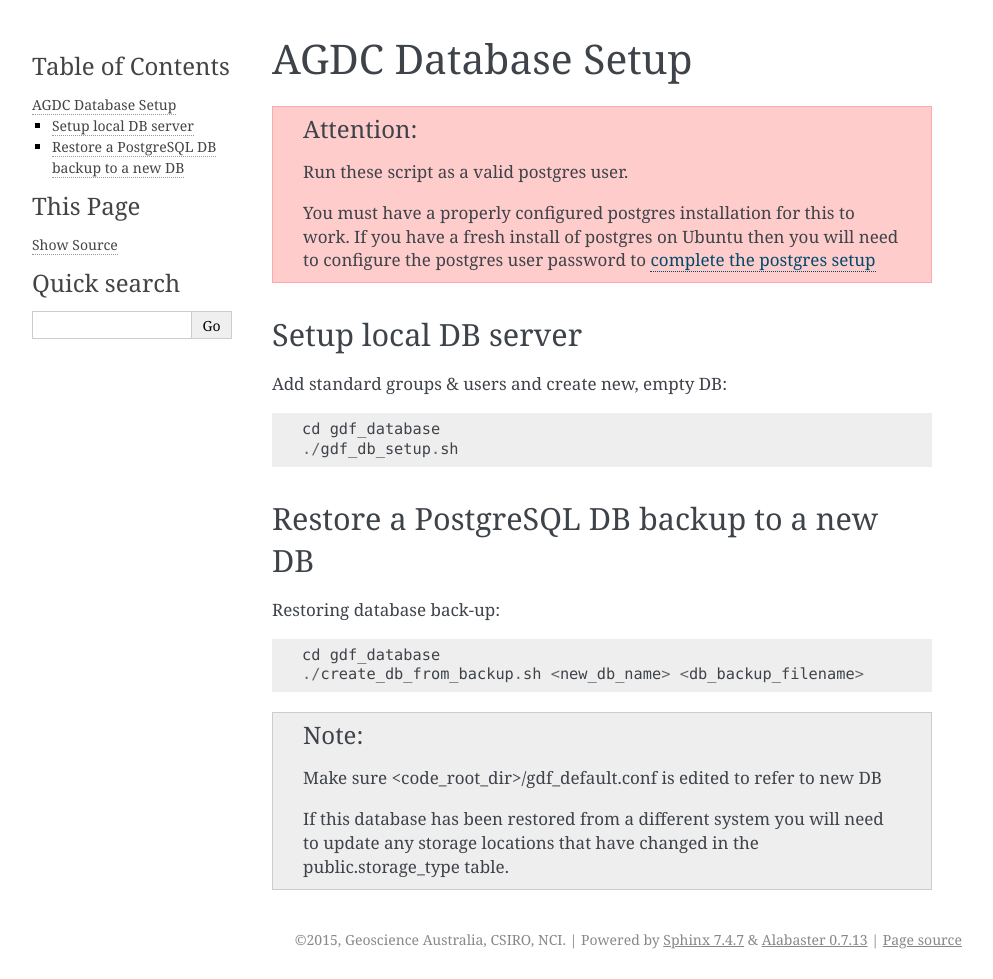
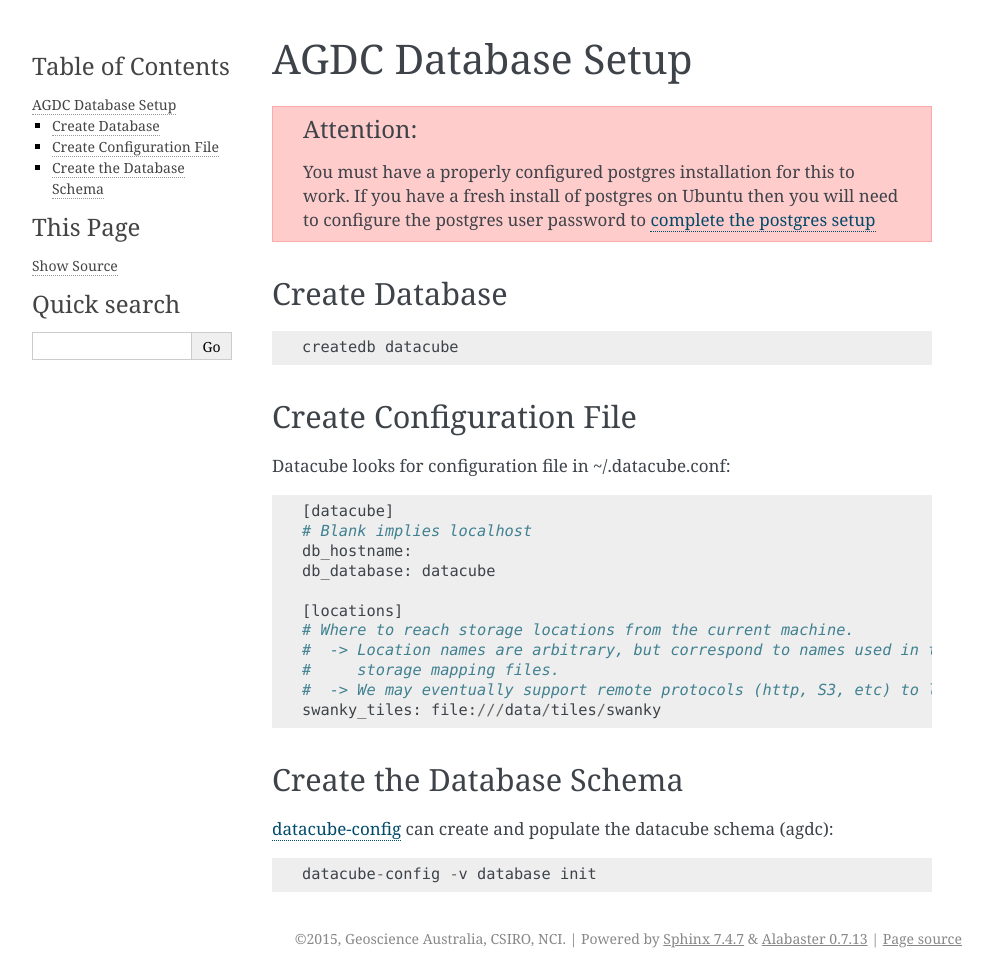
Before and after one commit to opendatacube/datacube-core, a Sphinx documentation site: the page built from docs/source/db_setup.rst, in a window 1280 px wide. Shown: the whole page, without its empty margins (148-1141 px from the left). Built offline with Sphinx 7.4.7, drawn with Linux system fonts in a browser that asks for light colours.

Commit message:
updated the docs
updated installation, configuration and developer sections
added ingestion and tools section

```diff
--- a/docs/source/db_setup.rst
+++ b/docs/source/db_setup.rst
@@ -3,29 +3,33 @@
 
 .. attention::
 
-    Run these script as a valid postgres user.
-
     You must have a properly configured postgres installation for this to work. If you have a fresh install of postgres on Ubuntu then you will need to configure the postgres user password to `complete the postgres setup <https://help.ubuntu.com/community/PostgreSQL>`_
 
 
-Setup local DB server
----------------------
+Create Database
+---------------
+::
 
-Add standard groups & users and create new, empty DB::
+    createdb datacube
 
-    cd gdf_database
-    ./gdf_db_setup.sh
+Create Configuration File
+-------------------------
+Datacube looks for configuration file in ~/.datacube.conf::
 
-Restore a PostgreSQL DB backup to a new DB
-------------------------------------------
+    [datacube]
+    # Blank implies localhost
+    db_hostname:
+    db_database: datacube
 
-Restoring database back-up::
+    [locations]
+    # Where to reach storage locations from the current machine.
+    #  -> Location names are arbitrary, but correspond to names used in the
+    #     storage mapping files.
+    #  -> We may eventually support remote protocols (http, S3, etc) to lazily fetch remote data.
+    swanky_tiles: file:///data/tiles/swanky
 
-    cd gdf_database
-    ./create_db_from_backup.sh <new_db_name> <db_backup_filename>
+Create the Database Schema
+--------------------------
+:ref:`datacube-config-tool` can create and populate the datacube schema (agdc)::
 
-.. note::
-
-    Make sure <code_root_dir>/gdf_default.conf is edited to refer to new DB
-
-    If this database has been restored from a different system you will need to update any storage locations that have changed in the public.storage_type table.
+    datacube-config -v database init
--- a/docs/source/index.rst
+++ b/docs/source/index.rst
@@ -15,6 +15,8 @@
 
    install
    db_setup
+   ingest
+   tools
    developer
    license
 
```
Also changed, not shown: docs/source/developer.rst (+8 -3 lines), docs/source/ingest.rst (added, +21 -0 lines), docs/source/install.rst (+11 -24 lines), docs/source/tools.rst (added, +17 -0 lines).
